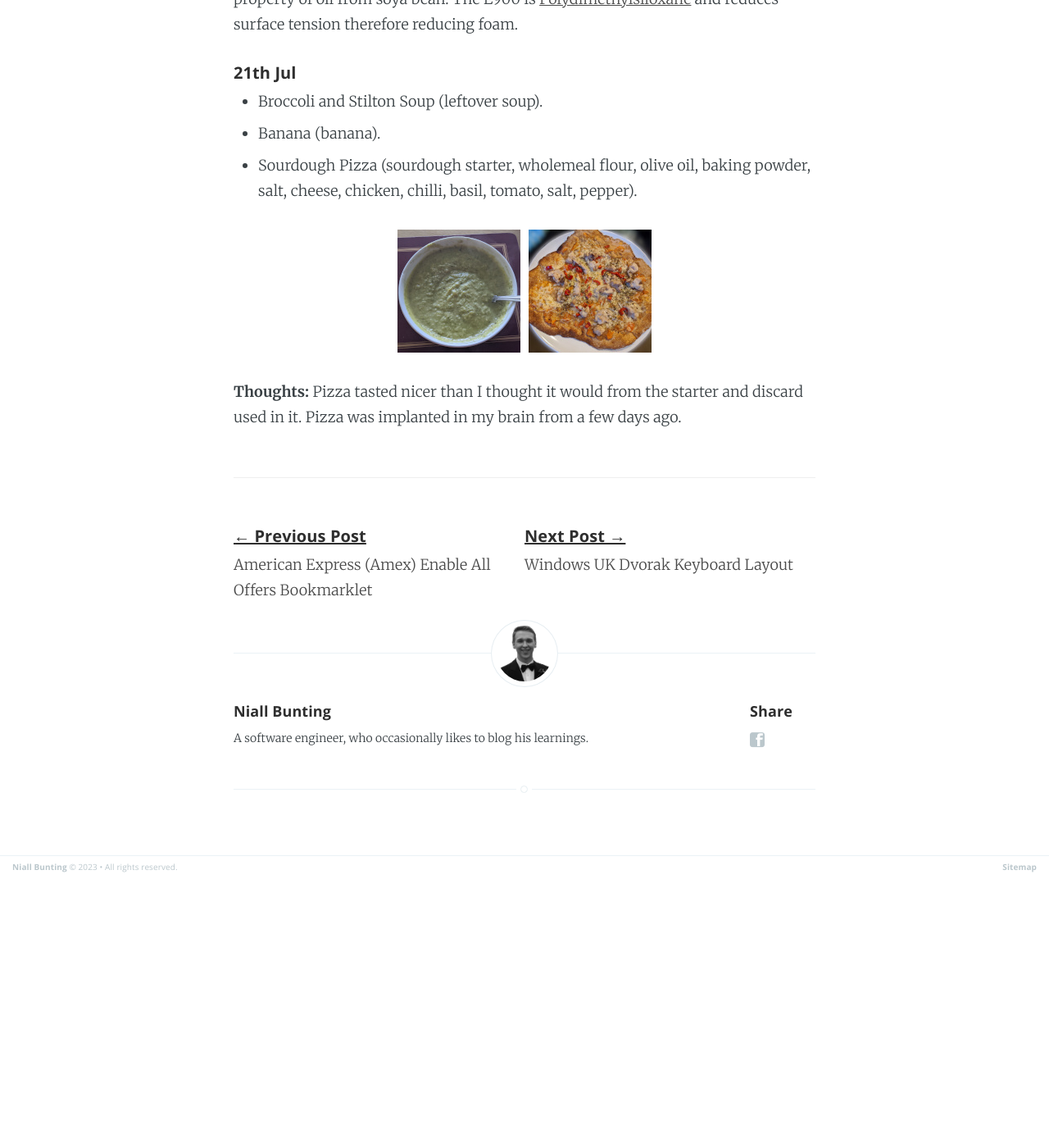
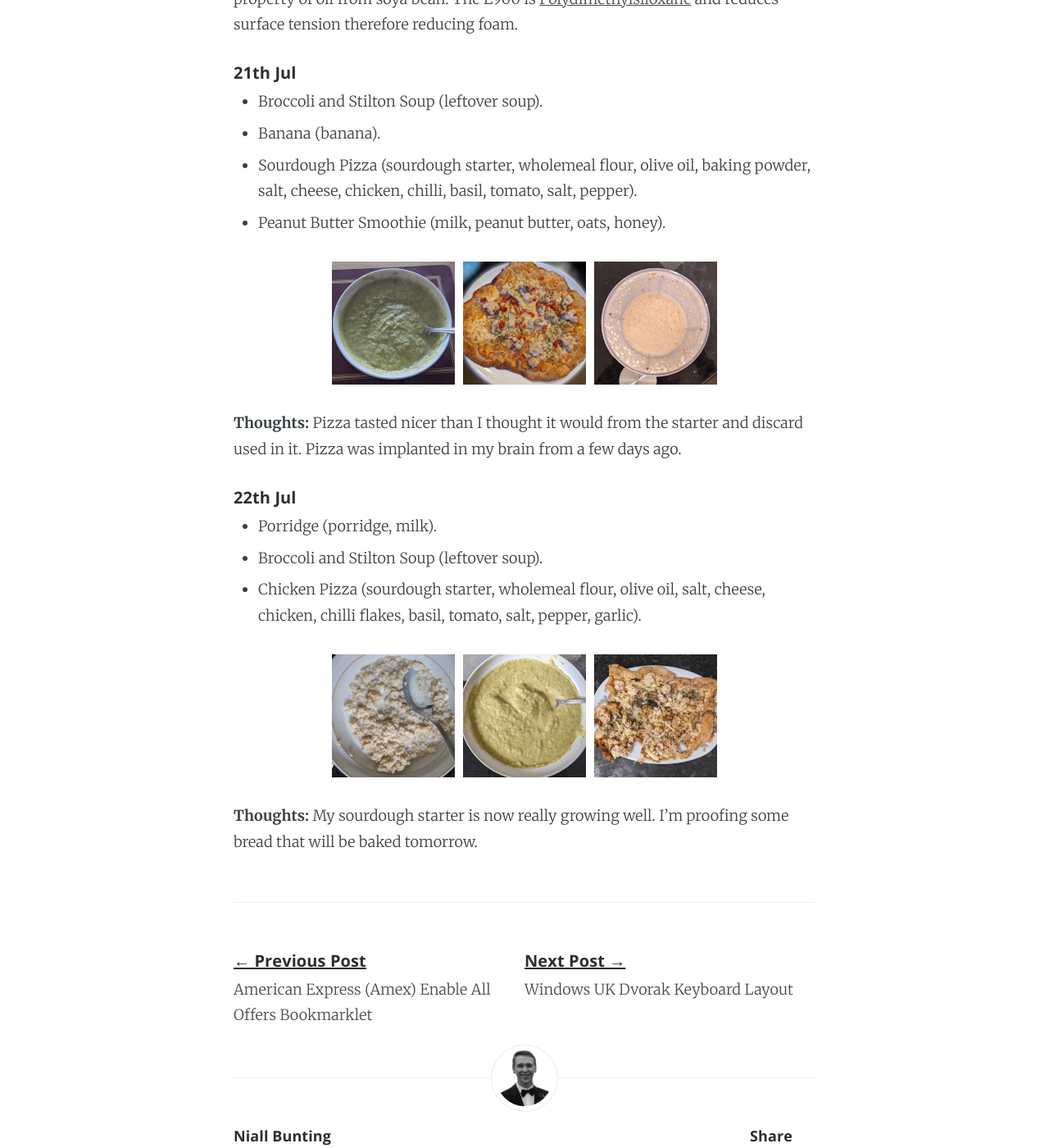
Before and after one commit to NiallBunting/niallbunting.github.io, a Jekyll site: the page built from _posts/2023-07-01-one-ingredient-challenge.markdown, in a window 1280 px wide and 1400 px high, scrolled down 13777 px. Shown: the whole window at 82% size. Built offline with Jekyll 4.4.1, drawn with Linux system fonts in a browser that asks for light colours; before the commit the page ends 14849 px from its top, so only the background shows below that.

Commit message:
OIC day 21

```diff
--- a/_posts/2023-07-01-one-ingredient-challenge.markdown
+++ b/_posts/2023-07-01-one-ingredient-challenge.markdown
@@ -635,6 +635,7 @@ This blog post is going to chart my progress with what I'm eating. I'm no chef a
 * Broccoli and Stilton Soup (leftover soup).
 * Banana (banana).
 * Sourdough Pizza (sourdough starter, wholemeal flour, olive oil, baking powder, salt, cheese, chicken, chilli, basil, tomato, salt, pepper).
+* Peanut Butter Smoothie (milk, peanut butter, oats, honey).
 
 <div class="gallery">
   <div class="galleryitem">
@@ -647,9 +648,40 @@ This blog post is going to chart my progress with what I'm eating. I'm no chef a
     <img src="/assets/images/oneingredientchallenge/21-pizza-sm.jpg"/>
    </a>
   </div>
+  <div class="galleryitem">
+   <a target="_blank" href="/assets/images/oneingredientchallenge/21-smoothy.jpg">
+    <img src="/assets/images/oneingredientchallenge/21-smoothy-sm.jpg"/>
+   </a>
+  </div>
 </div>
 
 **Thoughts:** Pizza tasted nicer than I thought it would from the starter and discard used in it. Pizza was implanted in my brain from a few days ago.
+
+##### 22th Jul
+
+* Porridge (porridge, milk).
+* Broccoli and Stilton Soup (leftover soup).
+* Chicken Pizza (sourdough starter, wholemeal flour, olive oil, salt, cheese, chicken, chilli flakes, basil, tomato, salt, pepper, garlic).
+
+<div class="gallery">
+  <div class="galleryitem">
+   <a target="_blank" href="/assets/images/oneingredientchallenge/22-porridge.jpg">
+    <img src="/assets/images/oneingredientchallenge/22-porridge-sm.jpg"/>
+   </a>
+  </div>
+  <div class="galleryitem">
+   <a target="_blank" href="/assets/images/oneingredientchallenge/22-soup.jpg">
+    <img src="/assets/images/oneingredientchallenge/22-soup-sm.jpg"/>
+   </a>
+  </div>
+  <div class="galleryitem">
+   <a target="_blank" href="/assets/images/oneingredientchallenge/22-pizza.jpg">
+    <img src="/assets/images/oneingredientchallenge/22-pizza-sm.jpg"/>
+   </a>
+  </div>
+</div>
+
+**Thoughts:** My sourdough starter is now really growing well. I'm proofing some bread that will be baked tomorrow.
 
 [maltodextrin]: https://en.wikipedia.org/wiki/Maltodextrin
 [phytohaemagglutinin]: https://en.wikipedia.org/wiki/Phytohaemagglutinin
```
Also changed, not shown: assets/images/oneingredientchallenge/21-smoothy-sm.jpg (added), assets/images/oneingredientchallenge/21-smoothy.jpg (added), assets/images/oneingredientchallenge/22-pizza-sm.jpg (added), assets/images/oneingredientchallenge/22-porridge-sm.jpg (added), assets/images/oneingredientchallenge/22-porridge.jpg (added), assets/images/oneingredientchallenge/22-soup-sm.jpg (added), assets/images/oneingredientchallenge/22-soup.jpg (added), 1 other file.
